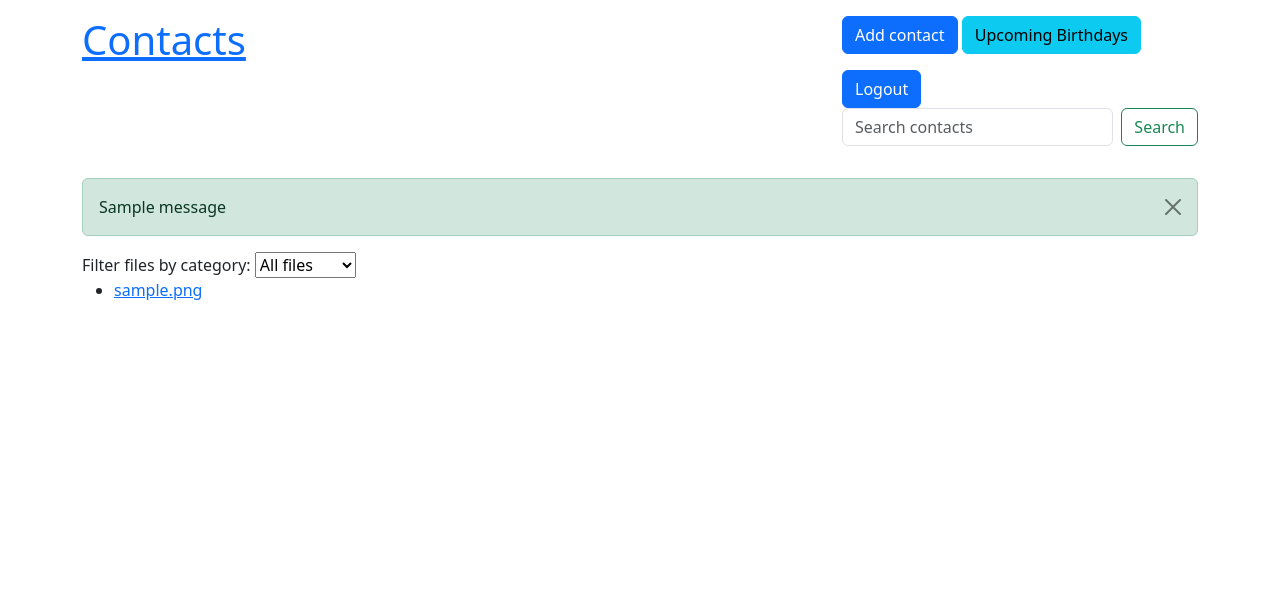
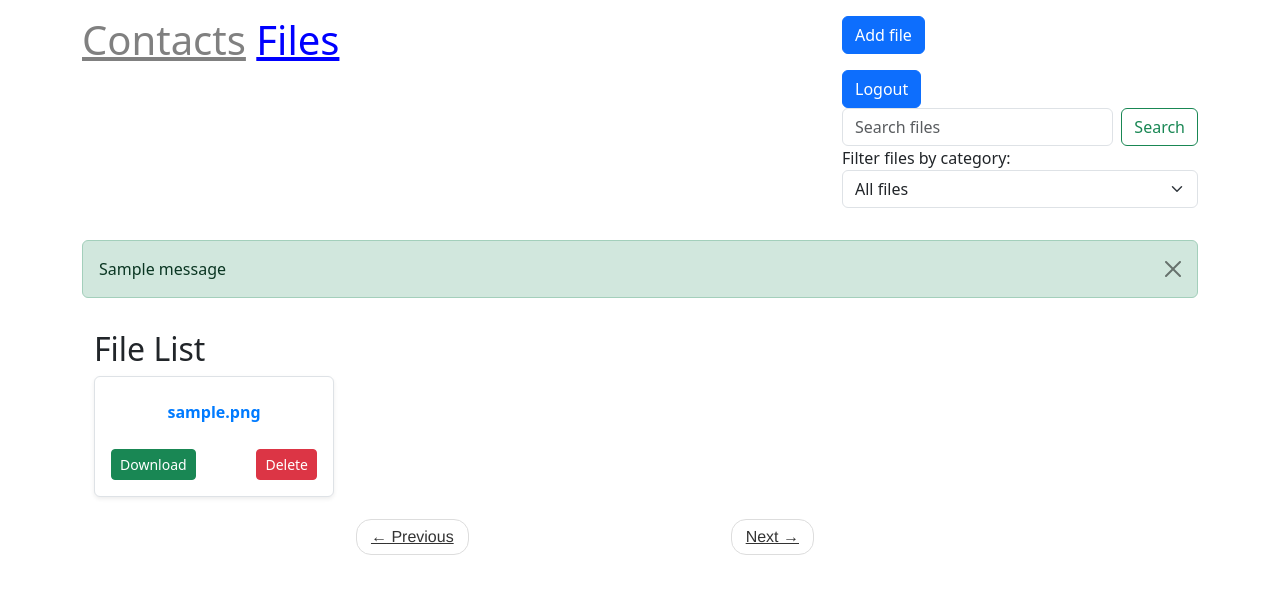
Before and after one commit to Argonaut2030/project-group3, a Django app: page /files/ in a window 1280 px wide. Shown: the top 594 px of the page. Run offline with Django 5.2, Linux system fonts and the light colour scheme; a user stored in the database is signed in; tables that the repository leaves empty hold one stand-in row (values such as "Sample post"); one stand-in notice (Sample message) is shown.

Commit message:
added file delete and search, also added navigation

```diff
--- a/team_proj/contacts/templates/contacts/base.html
+++ b/team_proj/contacts/templates/contacts/base.html
@@ -18,6 +18,8 @@
             {% if user.is_authenticated %}
             <h1>
                 <a href="{% url 'contacts:home' %}">Contacts</a>
+
+                <a href="{% url 'file_manager:file_list' %}" style="color:grey">Files</a>
             </h1>
         </div>
         <div class="col-md-4">
--- a/team_proj/file_manager/models.py
+++ b/team_proj/file_manager/models.py
@@ -17,3 +17,7 @@ class UploadedFile(models.Model):
     user = models.ForeignKey(User, on_delete=models.CASCADE)
     file = models.FileField(upload_to=user_directory_path)
     uploaded_at = models.DateTimeField(auto_now_add=True)
+
+    def delete(self, *args, **kwargs):
+        self.file.delete(save=False)
+        super().delete(*args, **kwargs)
--- /dev/null
+++ b/team_proj/file_manager/static/file_manager/style.css
@@ -0,0 +1,63 @@
+
+#upload_file_form {
+    background: #f8f9fa;
+    padding: 20px;
+    border-radius: 10px;
+    box-shadow: 0 4px 8px rgba(0, 0, 0, 0.1);
+    width: 100%;
+    max-width: 400px;
+}
+
+
+input[type="file"] {
+    display: block;
+    width: 100%;
+    padding: 8px;
+    border: 1px solid #ccc;
+    border-radius: 5px;
+}
+
+#submit_file_upload {
+    display: block;
+    width: 100%;
+    padding: 10px;
+    background: #007bff;
+    color: #fff;
+    border: none;
+    border-radius: 5px;
+    font-size: 16px;
+    cursor: pointer;
+    transition: background 0.3s;
+}
+
+#submit_file_upload:hover {
+    background: #0056b3;
+}
+
+
+.file-card {
+    background: #fff;
+    cursor: pointer;
+    transition: transform 0.2s, box-shadow 0.2s;
+}
+
+.file-card:hover {
+    transform: scale(1.02);
+    box-shadow: 0 4px 8px rgba(0, 0, 0, 0.1);
+}
+
+.file-content {
+    padding: 10px;
+    text-align: center;
+}
+
+.file-name {
+    font-weight: bold;
+    color: #007bff;
+    word-wrap: break-word;
+}
+
+.file-actions {
+    display: flex;
+    justify-content: space-between;
+}
--- a/team_proj/file_manager/templates/file_manager/base.html
+++ b/team_proj/file_manager/templates/file_manager/base.html
@@ -3,7 +3,7 @@
   <head>
     <meta charset="utf-8" />
     <meta http-equiv="X-UA-Compatible" content="IE=edge" />
-    <title>Your files</title>
+    <title></title>
     <meta name="description" content="" />
     <meta name="viewport" content="width=device-width, initial-scale=1" />
     <link
@@ -12,9 +12,73 @@
       integrity="sha384-QWTKZyjpPEjISv5WaRU9OFeRpok6YctnYmDr5pNlyT2bRjXh0JMhjY6hW+ALEwIH"
       crossorigin="anonymous"
     />
+    <script
+      src="https://cdn.jsdelivr.net/npm/bootstrap@5.3.3/dist/js/bootstrap.bundle.min.js"
+      integrity="sha384-YvpcrYf0tY3lHB60NNkmXc5s9fDVZLESaAA55NDzOxhy9GkcIdslK1eN7N6jIeHz"
+      crossorigin="anonymous"
+    ></script>
+    {% load static %}
+
+    <link rel="stylesheet" href="{% static 'contacts/style.css' %}" />
+    <link rel="stylesheet" href="{% static 'file_manager/style.css' %}" />
+
   </head>
   <body>
+    <div class="container">
+        <div class="row header-box pt-3 mb-3">
+            <div class="col-md-8">
+                {% if user.is_authenticated %}
+                <h1>
+                    <a href="{% url 'contacts:home' %} " style="color:grey">Contacts</a>
 
-    {% block body %}{% endblock %}
+                    <a href="{% url 'file_manager:file_list' %}" style="color:blue">Files</a>
+                </h1>
+            </div>
+            <div class="col-md-4">
+                <p>
+                    <a href="{% url 'file_manager:file_upload' %}" class="btn btn-primary">Add file</a>
+                <form method="post" action="{% url 'users:logout' %}" style="display: inline;">
+                    {% csrf_token %}
+                    <button type="submit" class="btn btn-primary">Logout</button>
+                </form>
+                <form method="get" action="{% url 'file_manager:search_files' %}" class="d-flex">
+                    <input class="form-control me-2" type="search" name="f_search" placeholder="Search files"
+                           aria-label="Search">
+                    <button class="btn btn-outline-success" type="submit">Search</button>
+                </form>
+                <div class="form-floating">
+                    <form method="get" action="">
+                        <label for="category">Filter files by category:</label>
+                        <select name="category" id="category" class="form-select" >
+                            <option value="all" {% if selected_category == "all" %}selected{% endif %}>All files</option>
+                            <option value="images" {% if selected_category == "images" %}selected{% endif %}>Image</option>
+                            <option value="videos" {% if selected_category == "videos" %}selected{% endif %}>Video</option>
+                            <option value="audio" {% if selected_category == "audio" %}selected{% endif %}>Audio</option>
+                            <option value="documents" {% if selected_category == "documents" %}selected{% endif %}>Document</option>
+                        </select>
+                    </form>
+                </div>
+                {% else %}
+                    <a href="{% url 'users:signup' %}" class="btn btn-primary">SignUp</a>
+                    <a href="{% url 'users:login' %}" class="btn btn-primary">Login</a>
+                {% endif %}
+                </p>
+            </div>
+        </div>
+
+        {% if messages %}
+        <div class="row">
+            <div class="col-12">
+                {% for message in messages %}
+                <div class="alert alert-{{ message.tags }} alert-dismissible fade show" role="alert">
+                    {{ message }}
+                    <button type="button" class="btn-close" data-bs-dismiss="alert" aria-label="Close"></button>
+                </div>
+                {% endfor %}
+            </div>
+        </div>
+        {% endif %}
+
+        {% block body %} {% endblock %}
   </body>
 </html>
--- a/team_proj/file_manager/templates/file_manager/file_list.html
+++ b/team_proj/file_manager/templates/file_manager/file_list.html
@@ -1,23 +1,46 @@
-{% extends 'contacts/base.html' %}
+{% extends "file_manager/base.html" %}
 {% load extract_file_name %}
+{% block body %}
+<div class="container mt-3">
+    {% if not user.is_authenticated %}
+    <h2>Welcome to the team project.</h2>
+    <p>If you want to use this application, please authorise.</p>
+    {% else %}
+    <h2>File List</h2>
 
-{% block body %}
-<form method="get" action="">
-    <label for="category">Filter files by category:</label>
-    <select name="category" id="category" onchange="this.form.submit()" >
-        <option value="all" {% if selected_category == "all" %}selected{% endif %}>All files</option>
-        <option value="images" {% if selected_category == "images" %}selected{% endif %}>Image</option>
-        <option value="videos" {% if selected_category == "videos" %}selected{% endif %}>Video</option>
-        <option value="audio" {% if selected_category == "audio" %}selected{% endif %}>Audio</option>
-        <option value="documents" {% if selected_category == "documents" %}selected{% endif %}>Document</option>
-    </select>
-</form>
+    <div class="row">
+        <div class="col-md-8">
+            {% for file in files %}
+            <div class="col-md-4">
+                <div class="file-card border rounded shadow-sm p-3 mb-3">
+                    <div class="file-content" onclick="window.open('{{ file.file.url|default:''|escape }}', '_blank')">
+                        <h6 class="file-name">{{ file.file.name|get_file_name }}</h6>
+                    </div>
+                    <div class="file-actions mt-2 d-flex justify-content-between">
+                        <a href="{{ file.file.url }}" download class="btn btn-success btn-sm">Download</a>
+                        <a href="{% url 'file_manager:delete_file' file.id %}" class="btn btn-danger btn-sm">Delete</a>
+                    </div>
+                </div>
+            </div>
+            {% endfor %}
+            <nav>
+                <ul class="pager">
+                    <li class="previous">
+                        <a class="{% if not files.has_previous %} disabled {% endif %}"
+                           href="{% if files.has_previous %} {% url 'files:root_paginate' files.previous_page_number %} {% else %} # {% endif %}">
+                            <span aria-hidden="true">←</span> Previous
+                        </a>
+                    </li>
+                    <li class="next">
+                        <a class="{% if not files.has_next %} disabled {% endif %}"
+                           href="{% if files.has_next %} {% url 'files:root_paginate' files.next_page_number %} {% else %} # {% endif %}">
+                            Next <span aria-hidden="true">→</span></a>
+                    </li>
+                </ul>
+            </nav>
+        </div>
+    </div>
+    {% endif %}
+</div>
 
-<ul>
-    {% for file in files %}
-        <li>
-            <a href="{{ file.file.url|default:''|escape }}" target="_blank">{{ file.file.name|get_file_name }}</a>
-        </li>
-    {% endfor %}
-</ul>
-{% endblock %}
+{% endblock body %}
--- a/team_proj/file_manager/urls.py
+++ b/team_proj/file_manager/urls.py
@@ -7,4 +7,6 @@ app_name = 'file_manager'
 urlpatterns = [
     path('', views.list_files, name='file_list'),
     path('file-upload', views.upload_file, name='file_upload'),
+    path("file-search", views.search_files, name="search_files"),
+    path("file-delete/<int:file_id>", views.delete_file, name="delete_file"),
 ]
--- a/team_proj/file_manager/views.py
+++ b/team_proj/file_manager/views.py
@@ -1,7 +1,12 @@
 from django.shortcuts import render, redirect
 from django.contrib.auth.decorators import login_required
+from django.core.paginator import Paginator
+from django.contrib import messages
+
+
 from .forms import FileUploadForm
 from .models import UploadedFile
+
 
 @login_required
 def upload_file(request):
@@ -18,12 +23,56 @@ def upload_file(request):
 
 
 @login_required
-def list_files(request):
+def list_files(request, page=1):
+    if not request.user.is_authenticated:
+        return render(request, "files/file_list.html", {"user_authenticated": False})
     category = request.GET.get("category", "all")
 
     files = UploadedFile.objects.filter(user=request.user)
 
     if category != "all":
         files = files.filter(file__contains=f"/{category}/")
+    per_page = 10
+    paginator = Paginator(files, per_page)
+    files_on_page = paginator.page(page)
+    return render(
+        request,
+        "file_manager/file_list.html",
+        {
+            "files": files_on_page,
+            "selected_category": category,
+            "user_authenticated": True,
+        },
+    )
 
-    return render(request, "file_manager/file_list.html", {"files": files, "selected_category": category})
+
+@login_required
+def search_files(request):
+    query = request.GET.get("f_search", "")
+    category = request.GET.get("category", "all")
+
+    files = UploadedFile.objects.filter(user=request.user)
+
+    if query:
+        files = files.filter(file__icontains=query)
+
+    if category != "all":
+        files = files.filter(file__contains=f"/{category}/")
+
+    return render(
+        request,
+        "file_manager/file_list.html",
+        {
+            "files": files,
+            "selected_category": category,
+            "f_search": query,
+        },
+    )
+
+
+@login_required
+def delete_file(request, file_id):
+    file = UploadedFile.objects.get(id=file_id)
+    file.delete()
+    messages.success(request, "File deleted successfully")
+    return redirect("file_manager:file_list")
--- a/team_proj/team_proj/settings.py
+++ b/team_proj/team_proj/settings.py
@@ -166,6 +166,6 @@ STORAGES = {
         "BACKEND": "storages.backends.s3.S3Storage",
     },
     "staticfiles": {
-        "BACKEND": "storages.backends.s3.S3Storage",
-    }
+        "BACKEND": "django.contrib.staticfiles.storage.StaticFilesStorage",
+    },
 }
```
Also changed, not shown: team_proj/file_manager/templates/file_manager/upload_file.html (+7 -5 lines).
